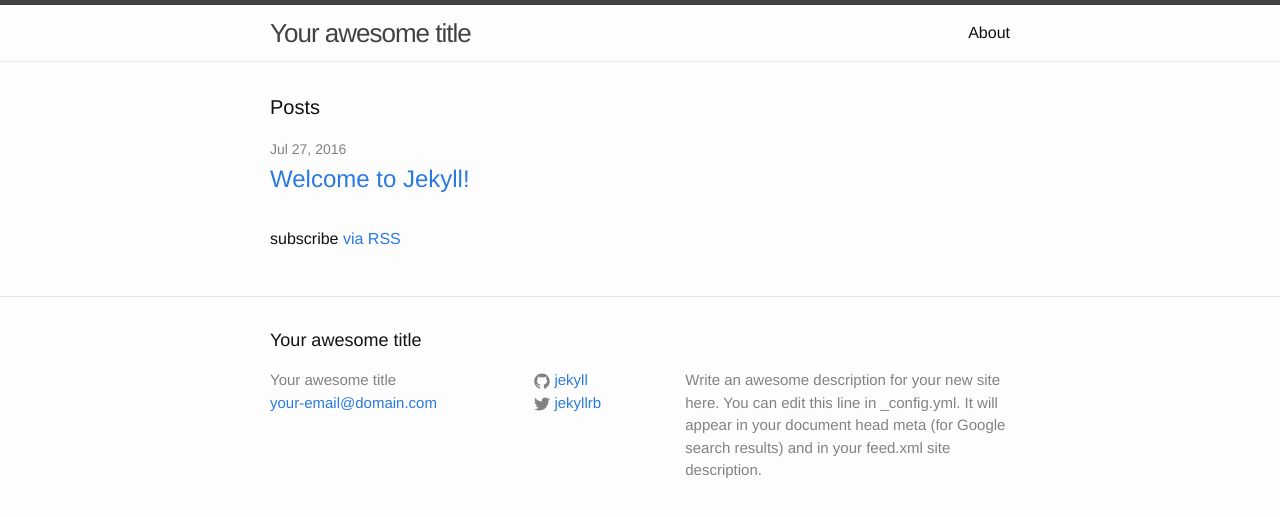
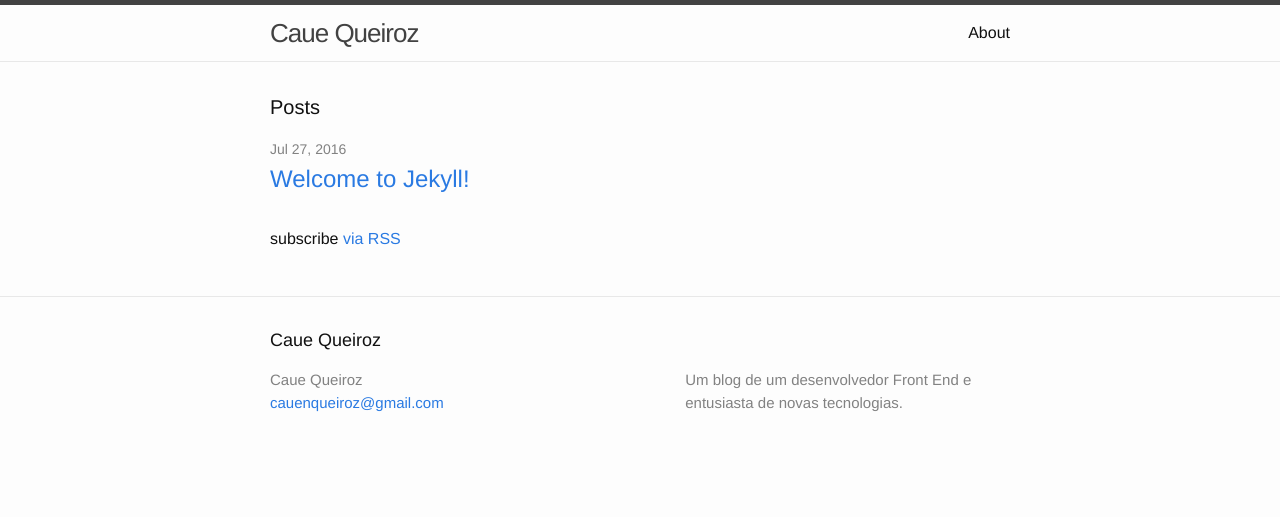
Before and after one commit to cauequeiroz/cauequeiroz.github.io, a Jekyll site: the page built from index.html, in a window 1280 px wide. Shown: the top 517 px of the page. Built offline with Jekyll 4.4.1, drawn with Linux system fonts in a browser that asks for light colours.

Commit message:
Config _config.yml

```diff
--- a/_config.yml
+++ b/_config.yml
@@ -6,16 +6,12 @@
 # 'jekyll serve'. If you change this file, please restart the server process.
 
 # Site settings
-title: Your awesome title
-email: your-email@domain.com
-description: > # this means to ignore newlines until "baseurl:"
-  Write an awesome description for your new site here. You can edit this
-  line in _config.yml. It will appear in your document head meta (for
-  Google search results) and in your feed.xml site description.
-baseurl: "" # the subpath of your site, e.g. /blog
-url: "http://yourdomain.com" # the base hostname & protocol for your site
-twitter_username: jekyllrb
-github_username:  jekyll
+title: Caue Queiroz
+email: cauenqueiroz@gmail.com
+description: Um blog de um desenvolvedor Front End e entusiasta de novas tecnologias.
+baseurl: ""
+url: "http://cauequeiroz.com.br"
 
 # Build settings
 markdown: kramdown
+permalink: /:title
```
